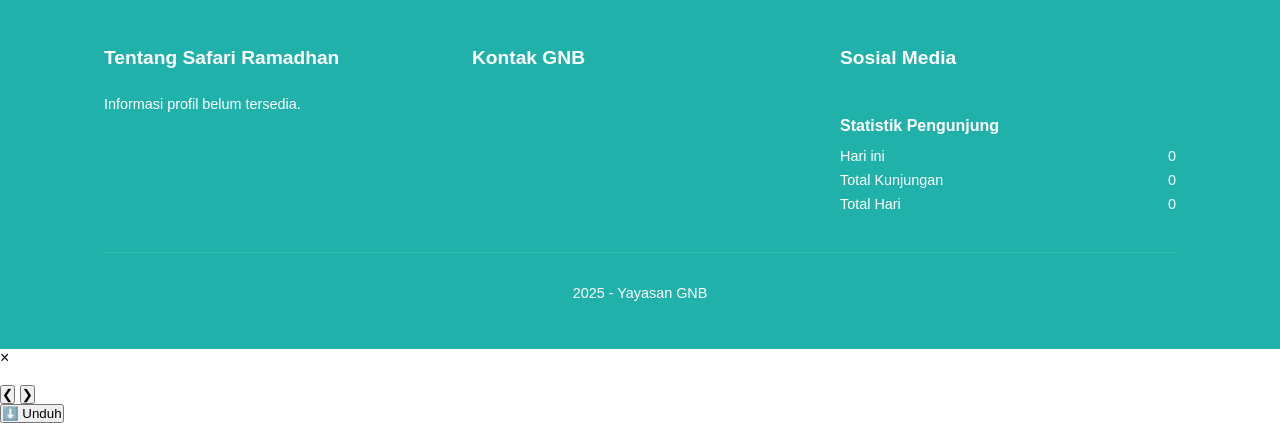
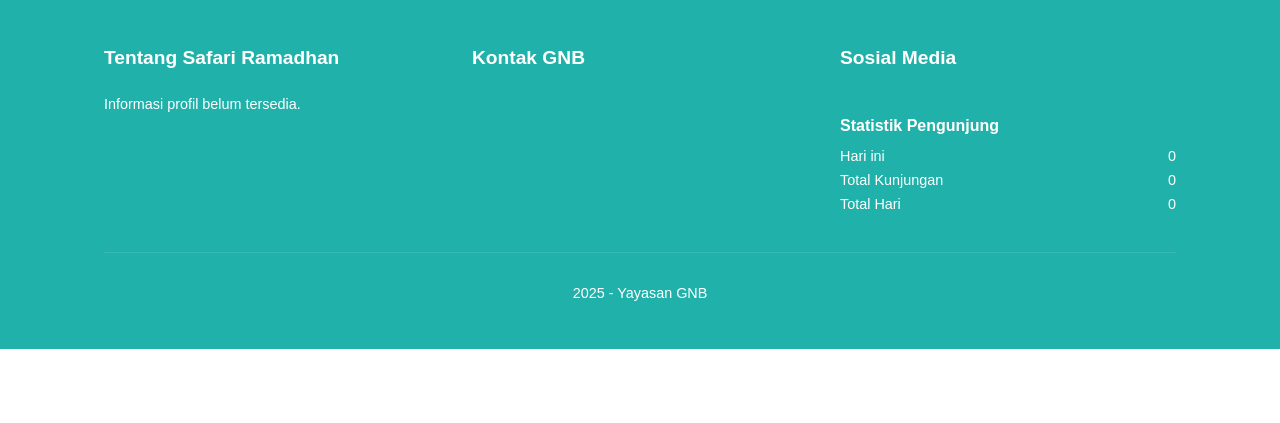
Before and after one commit to kangnova/safari-ramadhan, a PHP site: page / in a window 1280 px wide. Shown: the part 2284-2707 px from the top of the page. After the commit the page ends 2633 px from the top, so only its background shows below. Run offline with PHP 8.4, Linux system fonts and the light colour scheme; data that the repository does not hold is empty.

Commit message:
Fix: Add lightbox CSS to hide unstyled elements in footer

```diff
--- a/assets/css/style.css
+++ b/assets/css/style.css
@@ -1092,3 +1092,166 @@
         height: 100%;
     }
 }
+
+/* Lightbox Styles */
+.lightbox {
+    display: none;
+    /* Hidden by default */
+    position: fixed;
+    z-index: 2000;
+    padding-top: 50px;
+    left: 0;
+    top: 0;
+    width: 100%;
+    height: 100%;
+    overflow: auto;
+    background-color: rgba(0, 0, 0, 0.9);
+}
+
+.lightbox.active {
+    display: flex;
+    flex-direction: column;
+    justify-content: center;
+    align-items: center;
+}
+
+.lightbox-content {
+    margin: auto;
+    display: block;
+    width: 80%;
+    max-width: 700px;
+    position: relative;
+    text-align: center;
+}
+
+.lightbox-image {
+    width: auto;
+    max-width: 100%;
+    max-height: 80vh;
+    border-radius: 5px;
+    animation-name: zoom;
+    animation-duration: 0.6s;
+    object-fit: contain;
+}
+
+@keyframes zoom {
+    from {
+        transform: scale(0)
+    }
+
+    to {
+        transform: scale(1)
+    }
+}
+
+.lightbox-close {
+    position: absolute;
+    top: 15px;
+    right: 35px;
+    color: #f1f1f1;
+    font-size: 40px;
+    font-weight: bold;
+    transition: 0.3s;
+    cursor: pointer;
+    z-index: 2001;
+}
+
+.lightbox-close:hover,
+.lightbox-close:focus {
+    color: #bbb;
+    text-decoration: none;
+    cursor: pointer;
+}
+
+.lightbox-nav {
+    position: absolute;
+    top: 50%;
+    width: 100%;
+    display: flex;
+    justify-content: space-between;
+    transform: translateY(-50%);
+    pointer-events: none;
+    left: 0;
+    padding: 0 20px;
+}
+
+.lightbox-nav button {
+    background: rgba(0, 0, 0, 0.5);
+    color: white;
+    border: none;
+    padding: 10px 15px;
+    cursor: pointer;
+    font-size: 24px;
+    pointer-events: auto;
+    border-radius: 50%;
+    transition: background 0.3s;
+    width: 50px;
+    height: 50px;
+    display: flex;
+    align-items: center;
+    justify-content: center;
+}
+
+.lightbox-nav button:hover {
+    background: rgba(0, 0, 0, 0.8);
+}
+
+.lightbox-caption {
+    margin: auto;
+    display: block;
+    width: 80%;
+    max-width: 700px;
+    text-align: center;
+    color: #ccc;
+    padding: 10px 0;
+    font-size: 1.2rem;
+}
+
+.lightbox-controls {
+    text-align: center;
+    margin-top: 10px;
+    width: 100%;
+    /* Ensure it doesn't overlap excessively */
+    position: relative;
+    bottom: auto;
+}
+
+.lightbox-button {
+    background-color: #20B2AA;
+    color: white;
+    border: none;
+    padding: 10px 20px;
+    text-align: center;
+    text-decoration: none;
+    display: inline-flex;
+    align-items: center;
+    gap: 5px;
+    font-size: 16px;
+    cursor: pointer;
+    border-radius: 25px;
+    transition: background 0.3s;
+}
+
+.lightbox-button:hover {
+    background-color: #008B8B;
+}
+
+/* Responsive Lightbox */
+@media only screen and (max-width: 700px) {
+    .lightbox-content {
+        width: 100%;
+    }
+
+    .lightbox-close {
+        top: 10px;
+        right: 15px;
+        font-size: 30px;
+    }
+
+    .lightbox-nav button {
+        padding: 8px;
+        font-size: 18px;
+        width: 40px;
+        height: 40px;
+    }
+}
```
Also changed, not shown: 1 other file.
